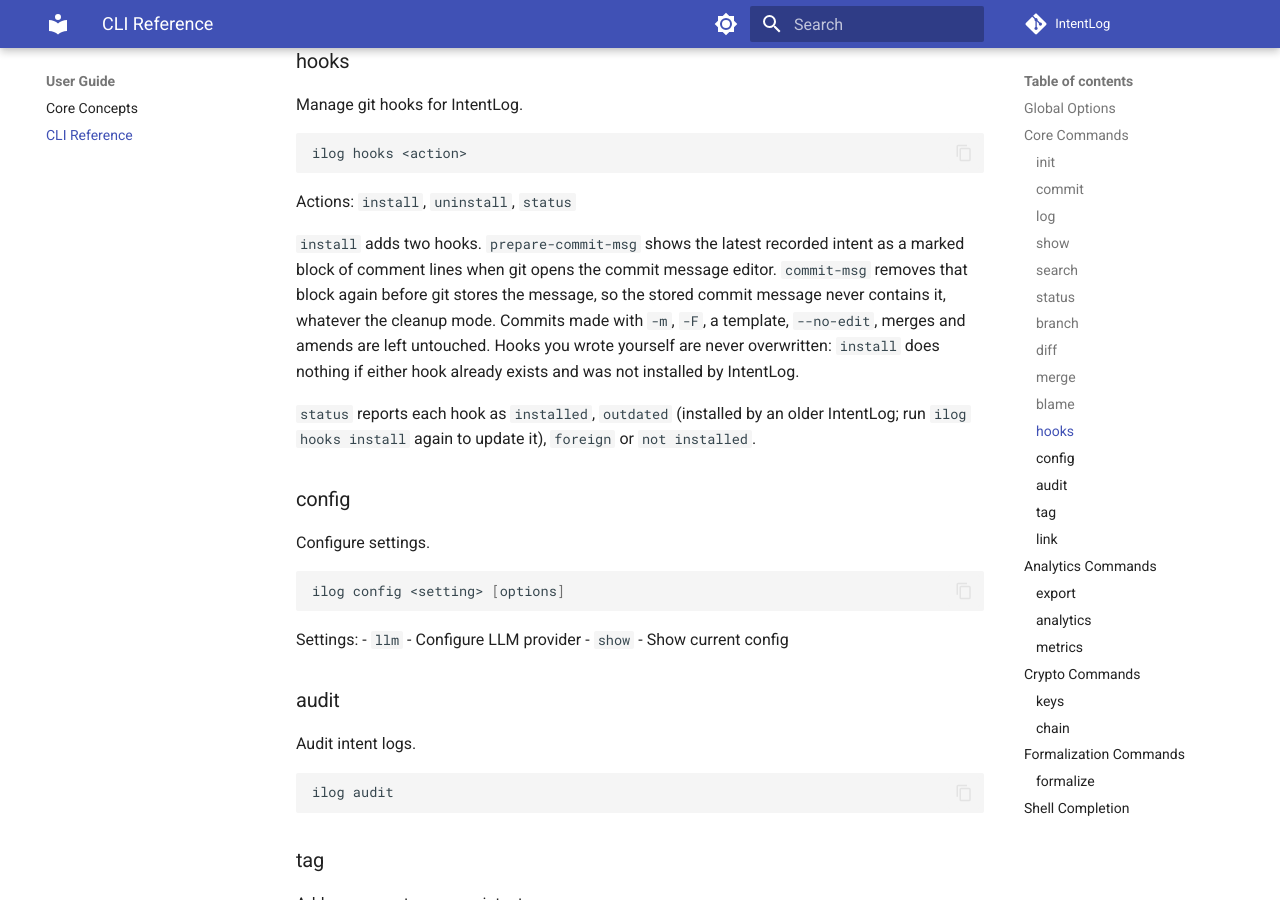
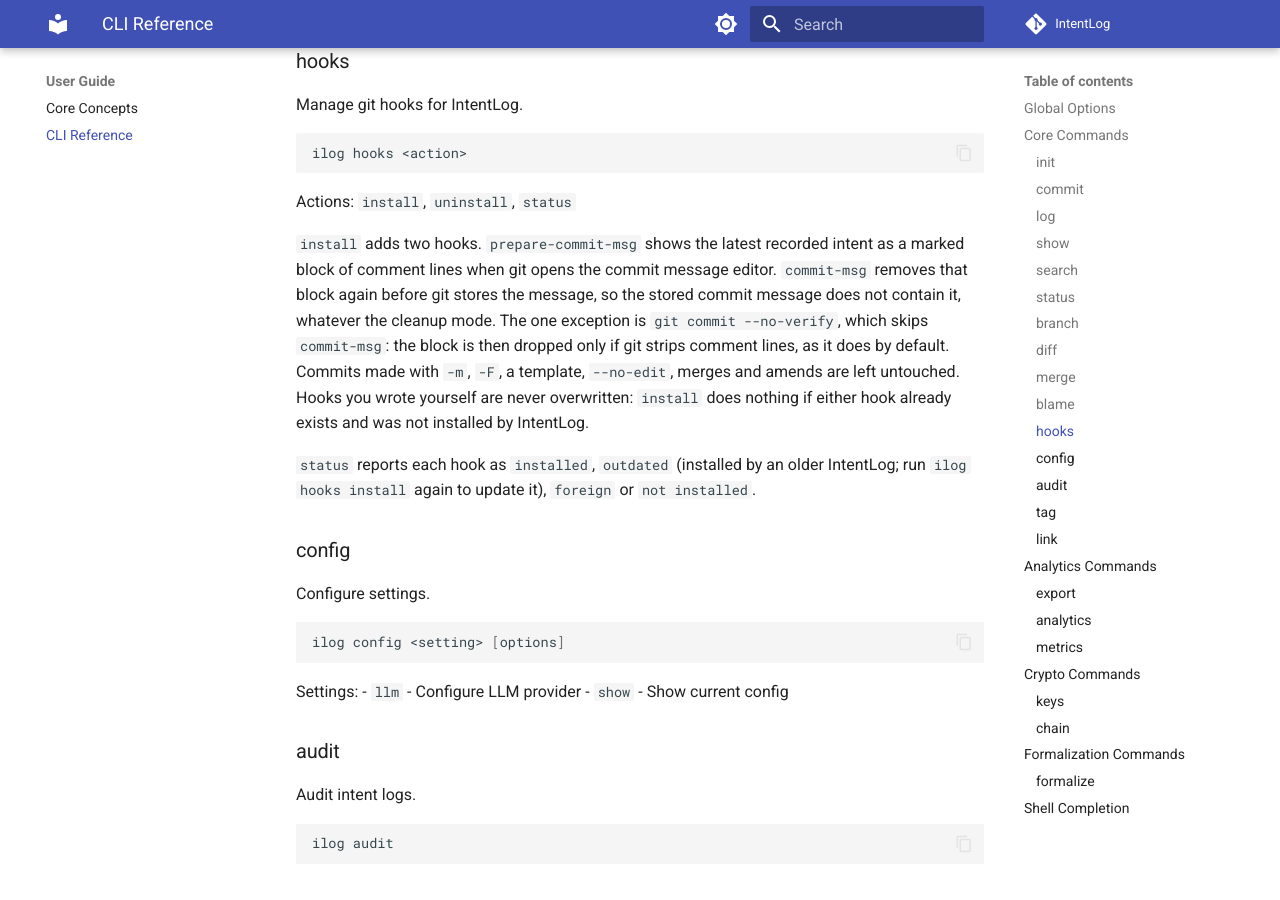
Before and after one commit to kase1111-hash/IntentLog, an MkDocs documentation site: the page built from docs/guide/cli.md, in a window 1280 px wide and 900 px high, scrolled down 4090 px. Built offline with MkDocs 1.6.1 and Material for MkDocs 9.7.7, drawn with Linux system fonts in a browser that asks for light colours; comment, search, counter and statistics services are not loaded.

Commit message:
Keep intent text from closing the hook's comment block early
Intent lines were prefixed with '# ' only, so an intent containing the
end marker line closed the block early and the rest stayed in commits
made with --cleanup=whitespace. Prefix them with '# | ' so no intent
line can equal a marker. Document that 'git commit --no-verify', which
skips commit-msg, is the one case where the block is only dropped if git
strips comments, and update the changelog.

Co-Authored-By: Claude Opus 5.5 <noreply@anthropic.com>
Claude-Session: https://claude.ai/code/session_01Qj1QZ3ZJynutYWeui2Cc2H

```diff
--- a/docs/guide/cli.md
+++ b/docs/guide/cli.md
@@ -177,7 +177,9 @@ Actions: `install`, `uninstall`, `status`
 `install` adds two hooks. `prepare-commit-msg` shows the latest recorded intent
 as a marked block of comment lines when git opens the commit message editor.
 `commit-msg` removes that block again before git stores the message, so the
-stored commit message never contains it, whatever the cleanup mode. Commits
+stored commit message does not contain it, whatever the cleanup mode. The one
+exception is `git commit --no-verify`, which skips `commit-msg`: the block is
+then dropped only if git strips comment lines, as it does by default. Commits
 made with `-m`, `-F`, a template, `--no-edit`, merges and amends are left
 untouched. Hooks you wrote yourself are never overwritten: `install` does
 nothing if either hook already exists and was not installed by IntentLog.
```
Also changed, not shown: CHANGELOG.md (+5 -4 lines), 2 other files.
